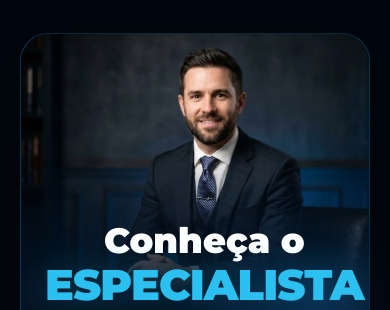
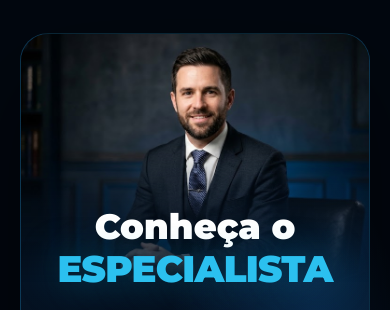
Before and after one commit to ZeMatheusDev/DesafioMG, a plain HTML site: page index.html in a window 390 px wide. Shown: the part 4703-5013 px from the top of the page. Drawn offline with Linux system fonts and the light colour scheme.

Commit message:
ajuste da seção do especialista no mobile

```diff
--- a/css/style.css
+++ b/css/style.css
@@ -594,6 +594,7 @@ ol {
 .expert__grid {
   position: relative;
   display: grid;
+  grid-template-columns: minmax(0, 1fr);
   gap: 24px;
   padding-bottom: 40px;
   overflow: hidden;
@@ -623,7 +624,7 @@ ol {
   display: block;
   margin-top: 6px;
   color: var(--cyan);
-  font-size: clamp(2.6rem, 11vw, 5.2rem);
+  font-size: clamp(1.6rem, 9.5vw, 5.2rem);
   text-transform: uppercase;
   letter-spacing: -0.02em;
   text-shadow: 0 0 40px rgba(43, 192, 239, 0.35);
```
